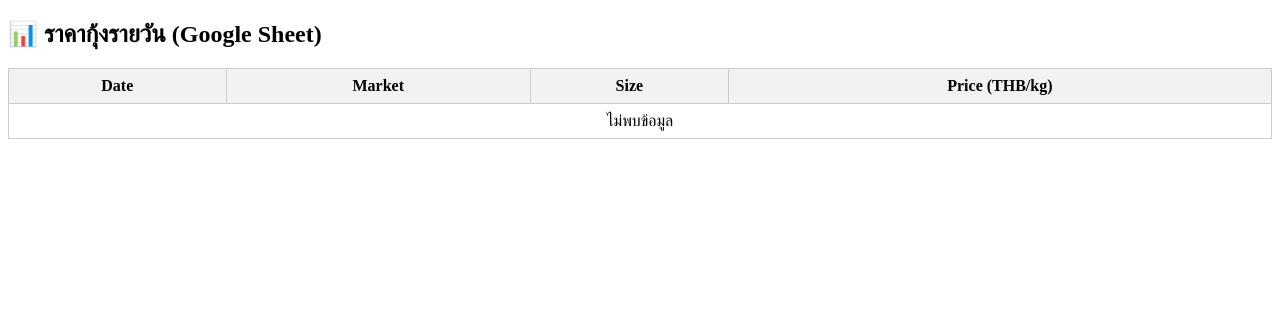
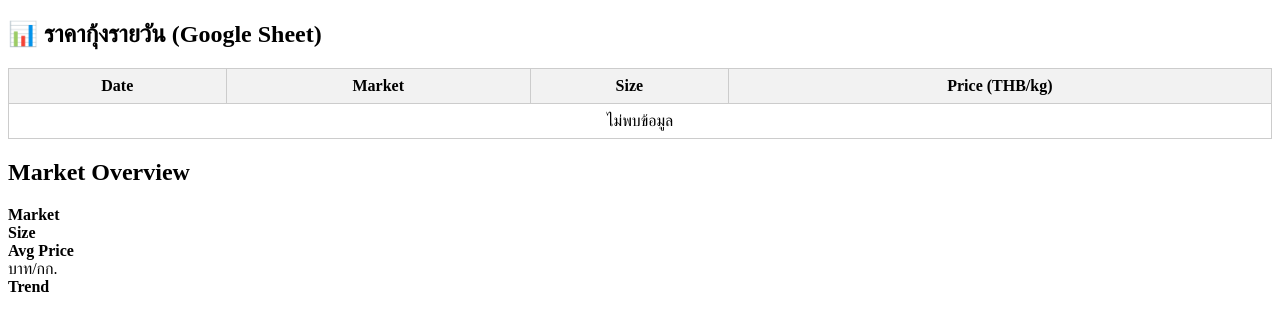
Before and after one commit to torsak6589-creator/thai-shrimp-industry-2026, a Flask app: template templates/dashboard.html in a window 1280 px wide. Shown: the top 331 px of the page. Run offline with Flask 3, Linux system fonts and the light colour scheme; the template is opened without the code that fills it, so the values that code supplies are empty.

Commit message:
Update dashboard.html

```diff
--- a/templates/dashboard.html
+++ b/templates/dashboard.html
@@ -1,3 +1,4 @@
+
 <!DOCTYPE html>
 <html lang="th">
 <head>
@@ -49,3 +50,28 @@
 
 </body>
 </html>
+<div class="overview">
+  <h2>Market Overview</h2>
+
+  <div class="cards">
+    <div class="card">
+      <strong>Market</strong><br>
+      {{ overview.market }}
+    </div>
+
+    <div class="card">
+      <strong>Size</strong><br>
+      {{ overview.size }}
+    </div>
+
+    <div class="card">
+      <strong>Avg Price</strong><br>
+      {{ overview.avg_price }} บาท/กก.
+    </div>
+
+    <div class="card">
+      <strong>Trend</strong><br>
+      {{ overview.trend }}
+    </div>
+  </div>
+</div>
```
